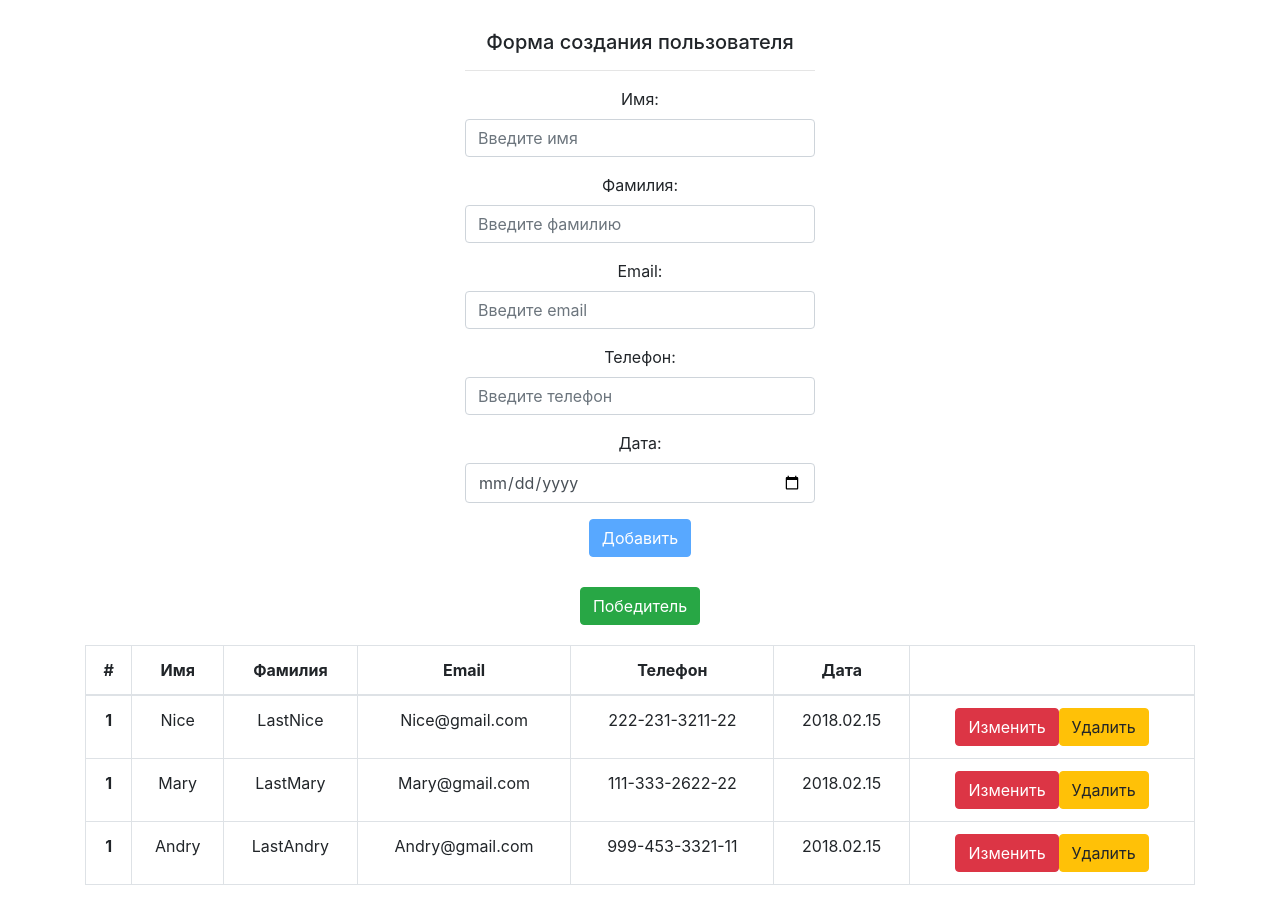
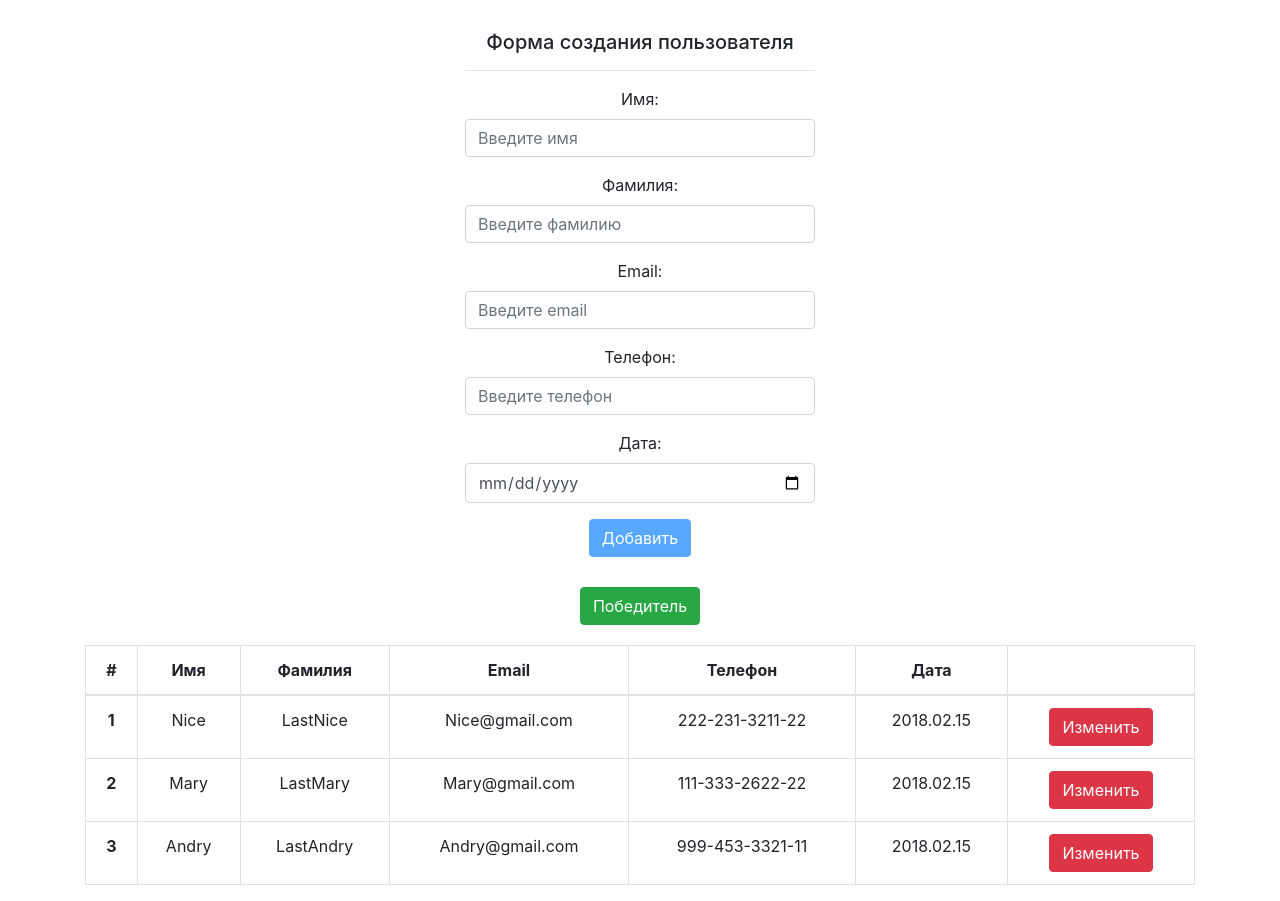
Before and after one commit to NeoMix1990/formintable, an Angular app: page / in a window 1280 px wide. Built offline with nearby package versions, Linux system fonts and the light colour scheme.

Commit message:
next update

```diff
--- a/src/app/table/table.component.html
+++ b/src/app/table/table.component.html
@@ -17,14 +17,14 @@
     </tr>
   </thead>
   <tbody>
-    <tr *ngFor="let user of users">
-      <th scope="row">1</th>
+    <tr *ngFor="let user of users; let i = index">
+      <th scope="row">{{i+1}}</th>
       <td>{{user.firstName}}</td>
       <td>{{user.lastName}}</td>
       <td>{{user.email}}</td>
       <td>{{user.phone}}</td>
       <td>{{user.date}}</td>
-      <td><button type="button" class="change btn btn-danger">Изменить</button> <button type="button" class="delete btn btn-warning">Удалить</button></td>
+      <td><button type="button" class="change btn btn-danger">Изменить</button></td>
     </tr>
   </tbody>
 </table>
--- a/src/app/table/table.component.ts
+++ b/src/app/table/table.component.ts
@@ -23,7 +23,7 @@ export class TableComponent implements OnInit {
 
   ngOnInit() {
     this.users = this.userService.getUsers();
-    this.subject = this.userService.getUser().subscribe((subject) => ({ subject : console.log(subject)}));
+    this.user = this.userService.getUser().subscribe((user) => ({ user : this.users.push(user)}));
   }
 
   ngOnDestroy(){
```
